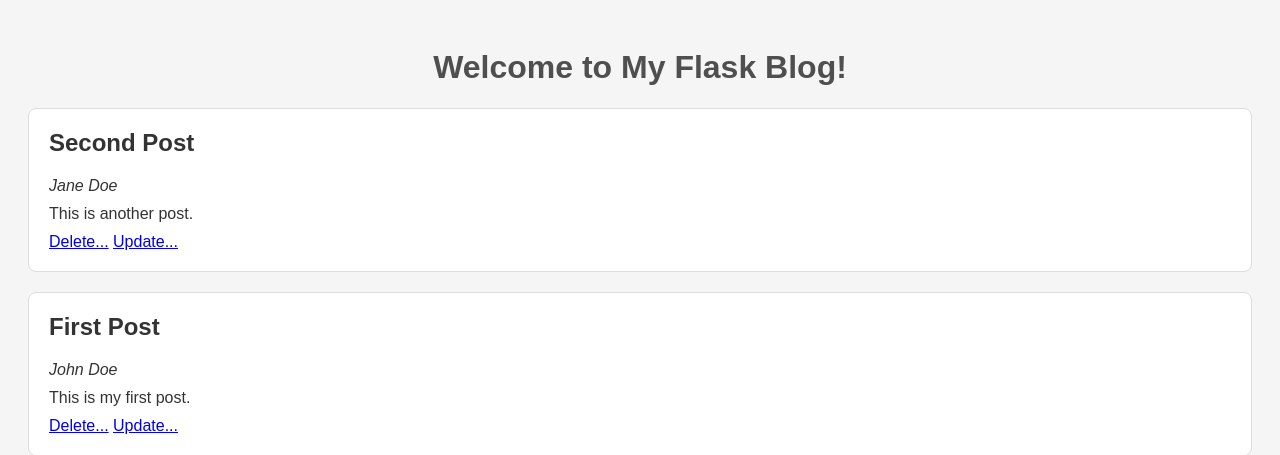
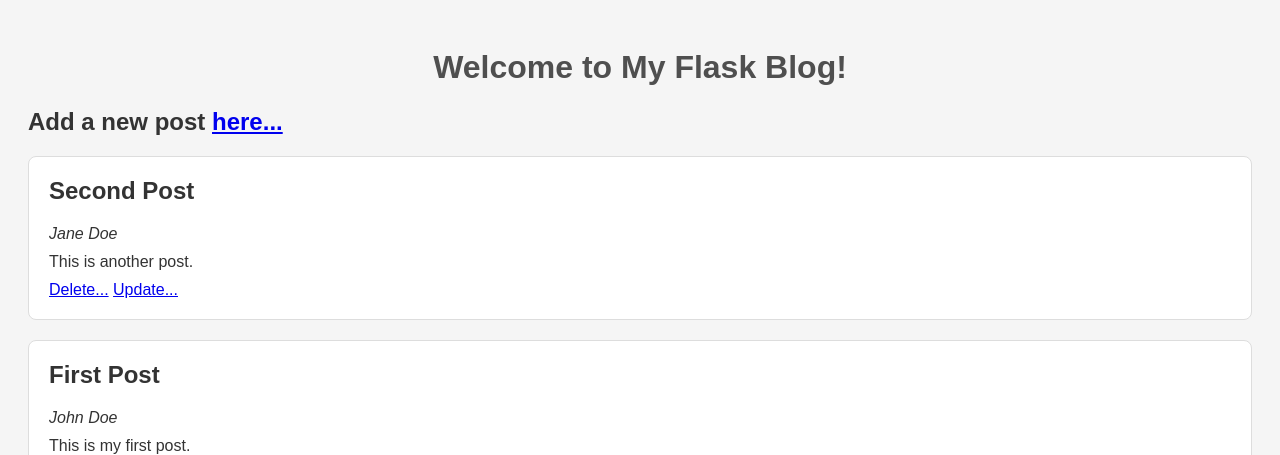
Before and after one commit to rpuri19/app_with_flask, a Flask app: page / in a window 1280 px wide. Shown: the top 455 px of the page. Run offline with Flask 3, Linux system fonts and the light colour scheme.

Commit message:
add functionality added to homepage

```diff
--- a/app.py
+++ b/app.py
@@ -58,7 +58,6 @@ def delete(post_id):
 
 @app.route('/update/<int:post_id>', methods=['GET', 'POST'])
 def update(post_id):
-    # Load all blog posts
     blog_posts = load_blog_posts()
 
     # Find the post by its ID (directly in the update function)
--- a/templates/index.html
+++ b/templates/index.html
@@ -8,6 +8,7 @@
 </head>
 <body>
     <h1>Welcome to My Flask Blog!</h1>
+    <h2>Add a new post  <a href = "{{ url_for ('add') }}">here...</a></h2>
     {% for post in posts %}
         <div class="post">
             <h2>{{ post.title }}</h2>
```
